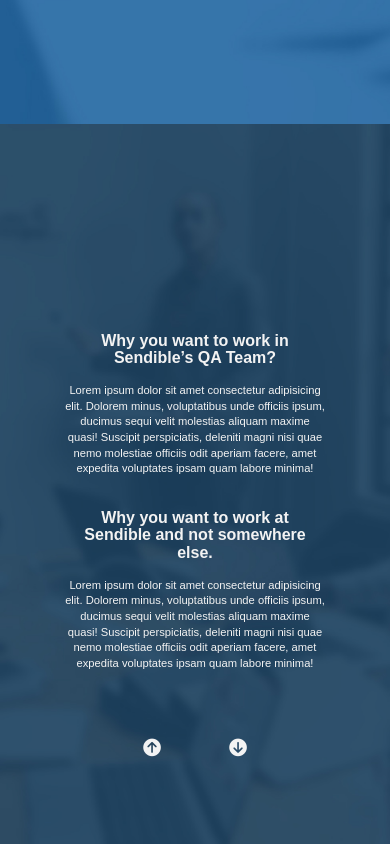
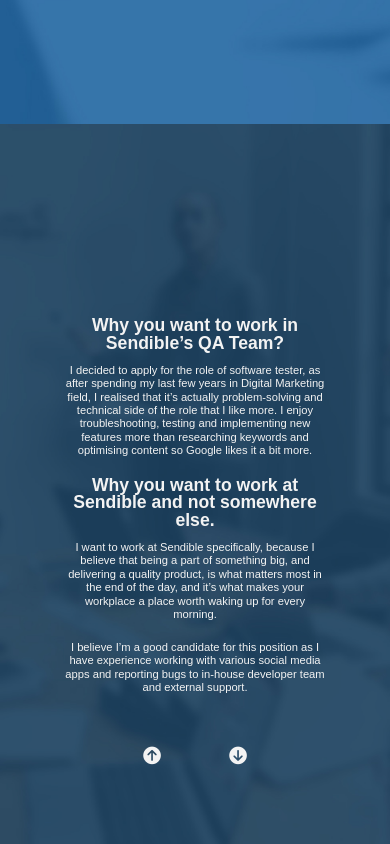
Before and after one commit to totallycrow/cover-letter, a plain HTML site: page index.html in a window 390 px wide. Shown: the part 720-1564 px from the top of the page. Drawn offline with nearby package versions, Linux system fonts and the light colour scheme; a web font is replaced by a local one.

Commit message:
Added content and improved responsiveness

```diff
--- a/index.html
+++ b/index.html
@@ -8,7 +8,7 @@
 
 
     <link rel="stylesheet" href="style.css">
-    <title>Presentation</title>
+    <title>Adrian Gajda Cover Letter</title>
 </head>
 <body>
     <!-- Page 1 (Intro) -->
@@ -28,9 +28,11 @@
     <section id="page-2" class="page">
         <div class="container">
                 <h1>Why you want to work in Sendible’s QA Team?</h1>
-                <p>Lorem ipsum dolor sit amet consectetur adipisicing elit. Dolorem minus, voluptatibus unde officiis ipsum, ducimus sequi velit molestias aliquam maxime quasi! Suscipit perspiciatis, deleniti magni nisi quae nemo molestiae officiis odit aperiam facere, amet expedita voluptates ipsam quam labore minima!</p>
+                <p>I decided to apply for the role of software tester, as after spending my last few years in Digital Marketing field, I realised that it’s actually problem-solving and technical side of the role that I like more. I enjoy troubleshooting, testing and implementing new features more than researching keywords and optimising content so Google likes it a bit more.</p>
                 <h1>Why you want to work at Sendible and not somewhere else.</h1>
-                <p>Lorem ipsum dolor sit amet consectetur adipisicing elit. Dolorem minus, voluptatibus unde officiis ipsum, ducimus sequi velit molestias aliquam maxime quasi! Suscipit perspiciatis, deleniti magni nisi quae nemo molestiae officiis odit aperiam facere, amet expedita voluptates ipsam quam labore minima!</p>
+                <p>I want to work at Sendible specifically, because I believe that being a part of something big, and delivering a quality product, is what matters most in the end of the day, and it’s what makes your workplace a place worth waking up for every morning.</p>
+
+                <p>I believe I’m a good candidate for this position as I have experience working with various social media apps and reporting bugs to in-house developer team and external support.</p>
                 <div>
                     <a href="#page-1" class="btn">
                         <i class="fas fa-arrow-circle-up"></i>
@@ -48,7 +50,7 @@
     <section id="page-3" class="page">
         <div class="container">
                 <h1>A description of a great user experience you had recently, and what made it great?</h1>
-                <p>Lorem ipsum dolor sit amet consectetur adipisicing elit. Dolorem minus, voluptatibus unde officiis ipsum, ducimus sequi velit molestias aliquam maxime quasi! Suscipit perspiciatis, deleniti magni nisi quae nemo molestiae officiis odit aperiam facere, amet expedita voluptates ipsam quam labore minima!</p>
+                <p>When it comes to a great user experience I recently had, I’d choose Gram Multitool 2. After spending years using FollowLiker, I greeted features like clear separation of tasks (here called ‘modules’) and Analytics with open arms. Another feature I enjoyed was a clean and informative “Summary” section, containing logs of all processed actions and errors. </p>
                 <div>
                     <a href="#page-2" class="btn">
                         <i class="fas fa-arrow-circle-up"></i>
@@ -65,7 +67,7 @@
     <section id="page-4" class="page">
         <div class="container">
                 <h1>A time you taught yourself a new skill to complete a job or project.</h1>
-                <p>Lorem ipsum dolor sit amet consectetur adipisicing elit. Dolorem minus, voluptatibus unde officiis ipsum, ducimus sequi velit molestias aliquam maxime quasi! Suscipit perspiciatis, deleniti magni nisi quae nemo molestiae officiis odit aperiam facere, amet expedita voluptates ipsam quam labore minima!</p>
+                <p>I really enjoy learning new things - my latest professional challenge was to learn Linnworks software inside out - starting from creating and managing listings and ending with order processing. Another example of learning a new skill to complete a project could be this cover-letter-style website I created.</p>
                 <div>
                     <a href="#page-3" class="btn">
                         <i class="fas fa-arrow-circle-up"></i>
@@ -82,11 +84,9 @@
     <section id="page-5" class="page">
         <div class="container">
                 <h1>What is Sendible's mission?</h1>
-                <p>Lorem ipsum dolor sit amet consectetur adipisicing elit. Dolorem minus, voluptatibus unde officiis ipsum, ducimus sequi velit molestias aliquam maxime quasi! Suscipit perspiciatis, deleniti magni nisi quae nemo molestiae officiis odit aperiam facere, amet expedita voluptates ipsam quam labore minima!</p>
+                <p>Sendible’s mission is to help brands (or agencies on their behalf) build a strong community, deliver engaging content and convey the right messages at the right time.</p>
                 <h1>What is Sendible's top feature request right now and why is it important to our users?</h1>
-                <p>Lorem ipsum dolor sit amet consectetur adipisicing elit. Dolorem minus, voluptatibus unde officiis ipsum, ducimus sequi velit molestias aliquam maxime quasi! Suscipit perspiciatis, deleniti magni nisi quae nemo molestiae officiis odit aperiam facere, amet expedita voluptates ipsam quam labore minima!</p>
-                <h1>What's the difference between queues and regular scheduling within Sendible?</h1>
-                <p>Lorem ipsum dolor sit amet consectetur adipisicing elit. Dolorem minus, voluptatibus unde officiis ipsum, ducimus sequi velit molestias aliquam maxime quasi! Suscipit perspiciatis, deleniti magni nisi quae nemo molestiae officiis odit aperiam facere, amet expedita voluptates ipsam quam labore minima!</p>
+                <p>Current top feature request is adding locations to instagram posts. It is extremely important to users as it’s an additional way of getting traffic. Lots of instagram users browse Instagram  not only using hashtags, but also locations.</p>
                 <div>
                     <a href="#page-4" class="btn">
                         <i class="fas fa-arrow-circle-up"></i>
@@ -99,20 +99,39 @@
         </div>
 
     </section>
-
-    <!-- Page 6 -->
     <section id="page-6" class="page">
         <div class="container">
-                <h1>About Me:</h1>
-                <p>Lorem ipsum dolor sit amet consectetur adipisicing elit. Dolorem minus, voluptatibus unde officiis ipsum, ducimus sequi velit molestias aliquam maxime quasi! Suscipit perspiciatis, deleniti magni nisi quae nemo molestiae officiis odit aperiam facere, amet expedita voluptates ipsam quam labore minima!</p>
+                <h1>What's the difference between queues and regular scheduling within Sendible?</h1>
+                <p>Regular scheduling allows to post content on a specific time and date. It also gives you more time to spot errors in the content before publishing. However, in the long run it may not be the most time-efficient way to manage content, especially with a huge amount of posts to be published.</p>
+                <p>Queues on the other hand, might not be the best choice for posts that need to be published on specific time and date. Queues require more setting-up time up front, but save time in the long run. In addition, posts published using queues feature look more organic (posting at 20:19 looks more authentic than 20:00).</p>
+                <div>
+                    <a href="#page-5" class="btn">
+                        <i class="fas fa-arrow-circle-up"></i>
+                    </a>
+                    <a href="#page-7" class="btn">
+                            <i class="fas fa-arrow-circle-down darker"></i>
+                        </a>
+                </div>
+
+        </div>
+
+    </section>
+
+    <!-- Page 7 -->
+    <section id="page-7" class="page">
+        <div class="container">
+                <h1>Contact</h1>
+                <p>Email: adrian.gajda@hotmail.com</p>
+                <p>Mobile: 07592288962</p>
+                <h1>Social</h1>
                 <div class="social-icons">
-                    <i class="fab fa-linkedin 2x"></i>
-                    <i class="fab fa-github-square"></i>
+                    <a href="https://www.linkedin.com/in/adrian-gajda/" target="_blank"><i class="fab fa-linkedin 2x"></i></a>
+                    <a href="https://github.com/totallycrow" target="_blank"><i class="fab fa-github-square"></i></a>
 
 
                 </div>
                 <div>
-                    <a href="#page-5" class="btn">
+                    <a href="#page-6" class="btn">
                         <i class="fas fa-arrow-circle-up"></i>
                     </a>
 
--- a/style.css
+++ b/style.css
@@ -4,8 +4,8 @@
     --page-3-color: url('img/3.jpg') center center/cover no-repeat;
     --page-4-color: url('img/4.jpg') center center/cover no-repeat;
     --page-5-color: url('img/5.jpg') center center/cover no-repeat;
-    --page-6-color: url('img/6.jpg') center center/cover no-repeat;
-    --page-7-color: url('img/2.jpg') center center/cover no-repeat;
+    --page-6-color: url('img/2.jpg') center center/cover no-repeat;
+    --page-7-color: url('img/6.jpg') center center/cover no-repeat;
     --page-8-color: url('img/2.jpg') center center/cover no-repeat;
 
     --animate-speed: 1.4s;
@@ -26,7 +26,7 @@
 
 
 .container {
-    max-width: 1000px;
+    max-width: 600px;
 }
 
 /* Page Colors */
@@ -54,7 +54,7 @@
 }
 
 .page h1 {
-    font-size: 1rem;
+    font-size: 1.4rem;
     line-height: 1.1;
     margin: 1rem;
 }
@@ -115,38 +115,51 @@
     color: #777;
 }
 
-/* Page-1 Animations */
 
-/* #page-1 h1 {
-    transform: translateY(-1000px);
-    animation: heading var(--animate-speed) forwards ease-in-out;
-}
-
-#page-1 p {
-    transform: translateX(-2800px);
-    animation: text 2s forwards ease-in-out 1s;
-}
-
-#page-1 .btn {
-    transform: translateX(2800px);
-    animation: button 2s forwards ease-out 1.2s;
-}
+/* RESPONSIVE - MOBILE DEVIES  */
+@media screen and (max-width: 700px) {
+    body {
+        line-height: 1.2;
+        color: #f3f3f3;
+        margin: 0;
+        padding: 0;
+        overflow: scroll;
+    }
 
 
-@keyframes heading {
-    to {
-    transform: translateY(0);
+
+    .page,
+    .page-main {
+
+        display: flex;
+        flex-direction: column;
+        height: 100vh;
+        align-items: center;
+        justify-content: center;
+        text-align: center;
+        padding: 0 4rem;
+
     }
-}
 
-@keyframes text {
-        to {
-        transform: translateX(0);
-        }
-}
+    .page h1 {
+        font-size: 1.1rem;
+        line-height: 1.0;
+        margin: 0.5rem;
+    }
 
-@keyframes button {
-    to {
-    transform: translateX(0);
+    .page p {
+        font-size: 0.7rem;
+        margin-bottom: 1.2rem;
     }
-} */
+    .page-main h1 {
+        font-size: 2rem;
+        line-height: 1.2;
+        margin: 1rem;
+    }
+
+    .page-main p {
+        font-size: 0.9rem;
+    }
+
+
+ }
```
